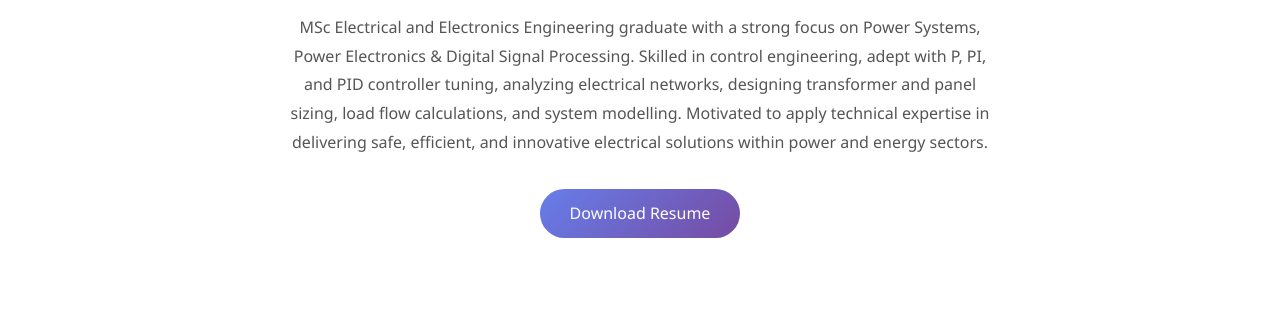
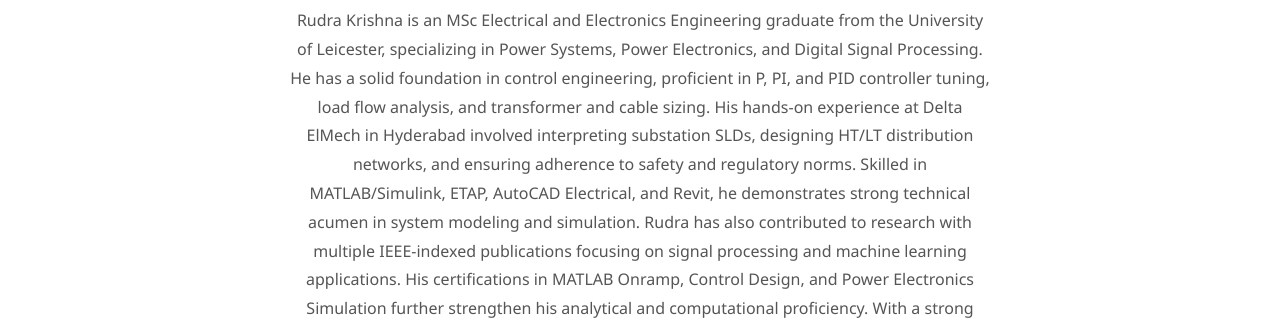
Before and after one commit to Hexa-Softwares/Rudra-Krishna-Portfolio, a plain HTML site: page index.html in a window 1280 px wide. Shown: the part 475-800 px from the top of the page. Drawn offline with Linux system fonts and the light colour scheme.

Commit message:
Update index.html

```diff
--- a/index.html
+++ b/index.html
@@ -34,11 +34,7 @@
         <h1>Rudra Krishna</h1>
         <p class="subtitle">Electrical & Electronics Engineer | Power Systems Specialist</p>
         <p class="description">
-            MSc Electrical and Electronics Engineering graduate with a strong focus on Power Systems, Power
-            Electronics & Digital Signal Processing. Skilled in control engineering, adept with P, PI, and PID controller
-            tuning, analyzing electrical networks, designing transformer and panel sizing, load flow calculations, and
-            system modelling. Motivated to apply technical expertise in delivering safe, efficient, and innovative
-            electrical solutions within power and energy sectors.
+            Rudra Krishna is an MSc Electrical and Electronics Engineering graduate from the University of Leicester, specializing in Power Systems, Power Electronics, and Digital Signal Processing. He has a solid foundation in control engineering, proficient in P, PI, and PID controller tuning, load flow analysis, and transformer and cable sizing. His hands-on experience at Delta ElMech in Hyderabad involved interpreting substation SLDs, designing HT/LT distribution networks, and ensuring adherence to safety and regulatory norms. Skilled in MATLAB/Simulink, ETAP, AutoCAD Electrical, and Revit, he demonstrates strong technical acumen in system modeling and simulation. Rudra has also contributed to research with multiple IEEE-indexed publications focusing on signal processing and machine learning applications. His certifications in MATLAB Onramp, Control Design, and Power Electronics Simulation further strengthen his analytical and computational proficiency. With a strong commitment to innovation and sustainable engineering, Rudra aims to leverage his expertise to deliver efficient and reliable solutions within the power and energy sectors.
         </p>
         <a href="files/KrishnaResume.pdf" class="btn" download>Download Resume</a>
     </section>
@@ -228,4 +224,5 @@
 
     <script src="script.js"></script>
 </body>
+
 </html>
```
